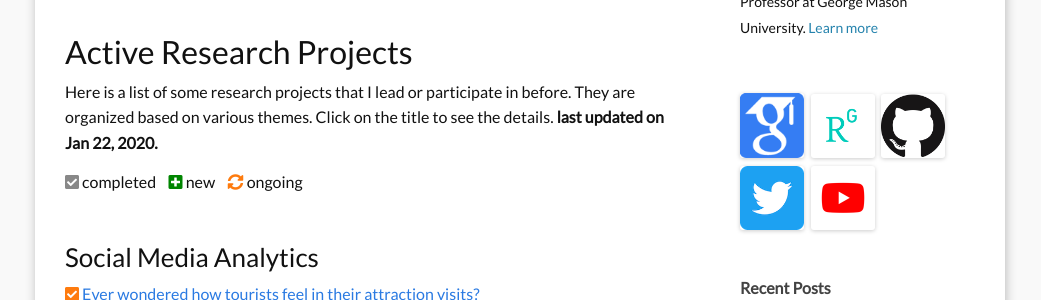
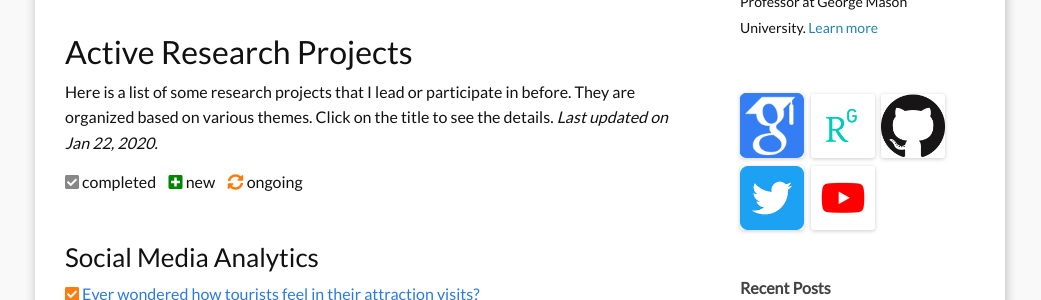
Before and after one commit to hamdikavak/hamdikavak.github.io, a Jekyll site: the page built from c0_research.md, in a window 1280 px wide. Shown: the part 382-682 px from the top of the page, without its empty margins (120-1161 px from the left). Built offline with Jekyll 4.4.1, drawn with Linux system fonts in a browser that asks for light colours; nearby versions of some CDN libraries.

Commit message:
last update date added. italic fixed

```diff
--- a/c0_research.md
+++ b/c0_research.md
@@ -10,7 +10,7 @@ My research focuses on using advancing state-of-the-art in modeling and simulati
 
 <br/>
 ## Active Research Projects
-Here is a list of some research projects that I lead or participate in before. They are organized based on various themes. Click on the title to see the details. __last updated on Jan 22, 2020.__
+Here is a list of some research projects that I lead or participate in before. They are organized based on various themes. Click on the title to see the details. *Last updated on Jan 22, 2020.*
 
  <i style="color:#888888" class="fas fa-check-square"></i> completed &nbsp;&nbsp;
  <i style="color:#008500" class="fas fa-plus-square"></i> new &nbsp;&nbsp;
```
